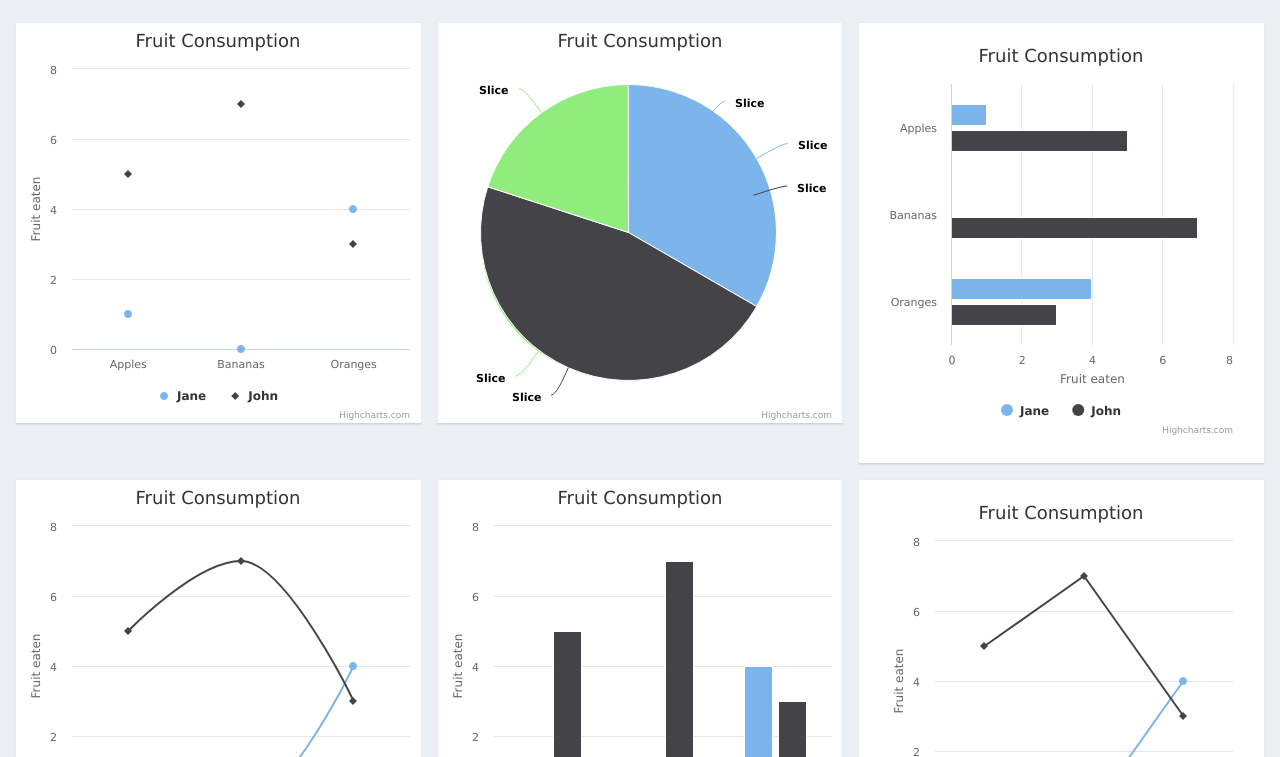
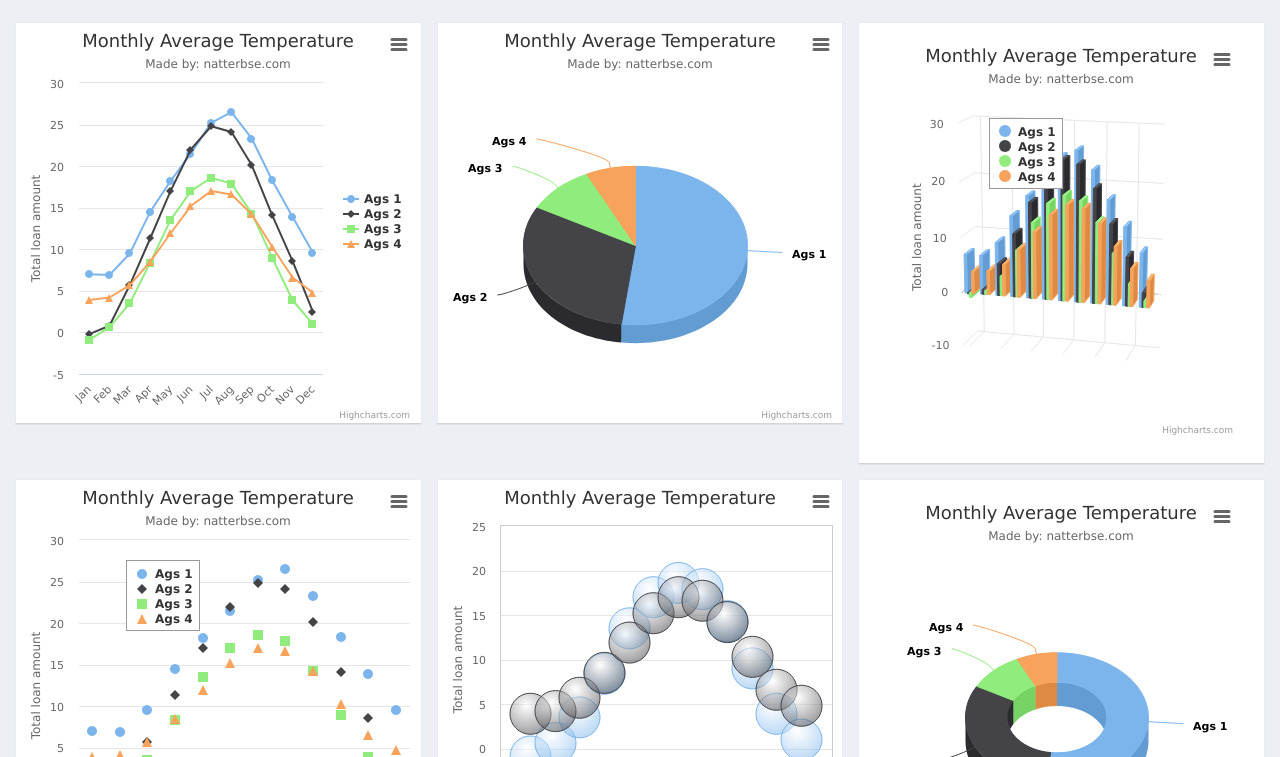
Before and after one commit to aramidefemi/graphs, a plain HTML site: page index.html in a window 1280 px wide. Shown: the part 43-800 px from the top of the page. Drawn offline with nearby package versions, Linux system fonts and the light colour scheme; some packages are replaced by stand-ins of ours; a script that the page names is missing.

Commit message:
Add files via upload

```diff
--- a/graphs.js
+++ b/graphs.js
@@ -2,177 +2,225 @@
  $(function () {
 
 
-    var myChart = Highcharts.chart('c4', {
-        chart: {
-            type: 'line'
-        },
-        title: {
-            text: 'Fruit Consumption'
-        },
-        xAxis: {
-            categories: ['Apples', 'Bananas', 'Oranges']
-        },
-        yAxis: {
-            title: {
-                text: 'Fruit eaten'
-            }
-        },
-        series: [{
-            name: 'Jane',
-            data: [1, 0, 4]
-        }, {
-            name: 'John',
-            data: [5, 7, 3]
-        }]
-    });
+var title = {
+      text: 'Monthly Average Temperature'
+   };
+   var subtitle = {
+      text: 'Made by: natterbse.com'
+   };
+   var xAxis = {
+      categories: ['Jan', 'Feb', 'Mar', 'Apr', 'May', 'Jun',
+         'Jul', 'Aug', 'Sep', 'Oct', 'Nov', 'Dec']
+   };
+   var yAxis = {
+      title: {
+        text: 'Total loan amount'
+      },
+      plotLines: [{
+         value: 0,
+         width: 1,
+         color: '#808080'
+      }]
+   };
 
-    var myC  = Highcharts.chart('c3', {
-        chart: {
-            type: 'pie'
-        },
-        title: {
-            text: 'Fruit Consumption'
-        },
-        xAxis: {
-            categories: ['Apples', 'Bananas', 'Oranges']
-        },
-        yAxis: {
-            title: {
-                text: 'Fruit eaten'
-            }
-        },
-        series: [{
-            name: 'Jane',
-            data: [1, 0, 4]
-        }, {
-            name: 'John',
-            data: [5, 7, 3]
-        }]
-    });
+   var tooltip = {
+      valueSuffix: ' Naira'
+   }
 
-         var myCw  = Highcharts.chart('c6', {
-        chart: {
-            type: 'spline'
-        },
-        title: {
-            text: 'Fruit Consumption'
-        },
-        xAxis: {
-            categories: ['Apples', 'Bananas', 'Oranges']
-        },
-        yAxis: {
-            title: {
-                text: 'Fruit eaten'
-            }
-        },
-        series: [{
-            name: 'Jane',
-            data: [1, 0, 4]
-        }, {
-            name: 'John',
-            data: [5, 7, 3]
-        }]
-    });
+   var legend = {
+      layout: 'vertical',
+      align: 'right',
+      verticalAlign: 'middle',
+      borderWidth: 0
+   };
 
-    var myCw  = Highcharts.chart('c5', {
-        chart: {
-            type: 'column'
-        },
-        title: {
-            text: 'Fruit Consumption'
-        },
-        xAxis: {
-            categories: ['Apples', 'Bananas', 'Oranges']
-        },
-        yAxis: {
-            title: {
-                text: 'Fruit eaten'
-            }
-        },
-        series: [{
-            name: 'Jane',
-            data: [1, 0, 4]
-        }, {
-            name: 'John',
-            data: [5, 7, 3]
-        }]
-    });
-
-    var myCw  = Highcharts.chart('c1', {
-        chart: {
-            type: 'scatter'
-        },
-        title: {
-            text: 'Fruit Consumption'
-        },
-        xAxis: {
-            categories: ['Apples', 'Bananas', 'Oranges']
-        },
-        yAxis: {
-            title: {
-                text: 'Fruit eaten'
-            }
-        },
-        series: [{
-            name: 'Jane',
-            data: [1, 0, 4]
-        }, {
-            name: 'John',
-            data: [5, 7, 3]
-        }]
-    });
-
-    var myCa  = Highcharts.chart('c2', {
-        chart: {
-            type: 'bar'
-        },
-        title: {
-            text: 'Fruit Consumption'
-        },
-        xAxis: {
-            categories: ['Apples', 'Bananas', 'Oranges']
-        },
-        yAxis: {
-            title: {
-                text: 'Fruit eaten'
-            }
-        },
-        series: [{
-            name: 'Jane',
-            data: [1, 0, 4]
-        }, {
-            name: 'John',
-            data: [5, 7, 3]
-        }]
-    });
+   var series =  [
+      {
+         name: 'Ags 1',
+         data: [7.0, 6.9, 9.5, 14.5, 18.2, 21.5, 25.2,
+            26.5, 23.3, 18.3, 13.9, 9.6]
+      },
+      {
+         name: 'Ags 2',
+         data: [-0.2, 0.8, 5.7, 11.3, 17.0, 22.0, 24.8,
+            24.1, 20.1, 14.1, 8.6, 2.5]
+      },
+      {
+         name: 'Ags 3',
+         data: [-0.9, 0.6, 3.5, 8.4, 13.5, 17.0, 18.6,
+            17.9, 14.3, 9.0, 3.9, 1.0]
+      },
+      {
+         name: 'Ags 4',
+         data: [3.9, 4.2, 5.7, 8.5, 11.9, 15.2, 17.0,
+            16.6, 14.2, 10.3, 6.6, 4.8]
+      }
+   ];
 
 
-     var myCa  = Highcharts.chart('c7', {
-        chart: {
-            type: 'area'
-        },
-        title: {
-            text: 'Fruit Consumption'
-        },
-        xAxis: {
-            categories: ['Apples', 'Bananas', 'Oranges']
-        },
-        yAxis: {
-            title: {
-                text: 'Fruit eaten'
-            }
-        },
-        series: [{
-            name: 'Jane',
-            data: [1, 0, 4]
-        }, {
-            name: 'John',
-            data: [5, 7, 3]
-        }]
-    });
+var json = {};
 
 
 
+json.title = title;
+json.subtitle = subtitle;
+json.xAxis = xAxis;
+json.yAxis = yAxis;
+json.tooltip = tooltip;
+json.legend = legend;
+json.series = series;
+
+$('#c1').highcharts(json);
 
 
+ var chart = {
+      type: 'scatter',
+	  zoomType: 'xy'
+   };var legend = {
+      layout: 'vertical',
+      align: 'left',
+      verticalAlign: 'top',
+      x: 100,
+      y: 70,
+      floating: true,
+      backgroundColor: (Highcharts.theme && Highcharts.theme.legendBackgroundColor) || '#FFFFFF',
+      borderWidth: 1
+   }
+   var plotOptions = {
+      scatter: {
+         marker: {
+            radius: 5,
+            states: {
+               hover: {
+                  enabled: true,
+                  lineColor: 'rgb(100,100,100)'
+               }
+            }
+         },
+         states: {
+            hover: {
+               marker: {
+                  enabled: false
+               }
+            }
+         },
+         tooltip: {
+            headerFormat: '<b>{series.name}</b><br>',
+            pointFormat: '{point.x} cm, {point.y} kg'
+         }
+      }
+   };
+
+json.legend = legend;
+json.plotOptions = plotOptions;
+json.chart = chart;
+   $('#c6').highcharts(json);
+var chart = {
+      renderTo: 'container',
+      type: 'column',
+      margin: 75,
+      options3d: {
+         enabled: true,
+         alpha: 15,
+         beta: 15,
+         depth: 50,
+         viewDistance: 25
+      }
+   };
+
+json.chart = chart;
+$('#c2').highcharts(json);
+  var chart = {
+      type: 'pie',
+      options3d: {
+         enabled: true,
+         alpha: 45,
+         beta: 0
+      }
+   };
+    var plotOptions = {
+      pie: {
+          allowPointSelect: true,
+          cursor: 'pointer',
+          depth: 35,
+          dataLabels: {
+             enabled: true,
+             format: '{point.name}'
+          }
+      }
+   };
+   var series= [{
+         type: 'pie',
+            name: 'Total loan amount',
+            data: [
+                ['Ags 1',   45.0],
+                ['Ags 2',       26.8],
+
+                ['Ags 3',    8.5],
+                ['Ags 4',     6.2]
+   ]}];
+json.plotOptions = plotOptions;
+   json.series = series;
+json.chart = chart;
+$('#c3').highcharts(json);
+
+ var chart = {
+      type: 'pie',
+      options3d: {
+         enabled: true,
+         alpha: 45
+      }
+   };
+  var plotOptions = {
+      pie: {
+         innerSize: 100,
+         depth: 45
+      }
+   };
+json.chart = chart;
+
+json.plotOptions = plotOptions;
+$('#c4').highcharts(json);
+var chart = {
+      type: 'bubble',
+	  plotBorderWidth: 1,
+      zoomType: 'xy'
+   };
+
+
+   var series= [{
+           data: [-0.9, 0.6, 3.5, 8.4, 13.5, 17.0, 18.6,
+            17.9, 14.3, 9.0, 3.9, 1.0],
+            marker: {
+                fillColor: {
+                    radialGradient: { cx: 0.4, cy: 0.3, r: 0.7 },
+                    stops: [
+                        [0, 'rgba(255,255,255,0.5)'],
+                        [1, Highcharts.Color(Highcharts.getOptions().colors[0]).setOpacity(0.5).get('rgba')]
+                    ]
+                }
+            }
+        }, {
+            data: [3.9, 4.2, 5.7, 8.5, 11.9, 15.2, 17.0,
+            16.6, 14.2, 10.3, 6.6, 4.8],
+            marker: {
+                fillColor: {
+                    radialGradient: { cx: 0.4, cy: 0.3, r: 0.7 },
+                    stops: [
+                        [0, 'rgba(255,255,255,0.5)'],
+                        [1, Highcharts.Color(Highcharts.getOptions().colors[1]).setOpacity(0.5).get('rgba')]
+                    ]
+                }
+            }
+      }
+   ];
+
+   var json = {};
+   json.chart = chart;
+   json.title = title;
+   json.xAxis = xAxis;
+   json.yAxis = yAxis;
+   json.series = series;
+
+   $('#c5').highcharts(json);
 });
--- a/index.html
+++ b/index.html
@@ -53,11 +53,12 @@
 
         <script src="http://code.highcharts.com/highcharts.js"></script>
 
+
 <script src="http://code.highcharts.com/maps/highmaps.js"></script>
-
+<script src="http://code.highcharts.com/maps/modules/exporting.js"></script>
 <script src="http://code.highcharts.com/maps/modules/map.js"></script>
 
-<script src="https://code.highcharts.com/mapdata/countries/ng/ng-all.js"></script>
+   <script src="https://code.highcharts.com/highcharts-3d.js"></script>
     <script src="graphs.js"></script>
     <!--BootstrapJS [ RECOMMENDED ]-->
     <script src="js/bootstrap.min.js"></script>
@@ -202,36 +203,7 @@
 					             </div>
 						  </div>
 					</div>
-					 <div class="row">
 
-					        <div class="col-md-4 ">
-					            <div class="panel">
-
-
-					                        <div id="c9" style="width:100%;"> </div>
-
-					                </div>
-					        </div>
-							<div class="col-md-4 ">
-					            <div class="panel">
-
-
-					                        <div id="c8" style="width:100%;"> </div>
-
-					                </div>
-					        </div>
-					       <div class="col-md-4 ">
-					            <div class="panel">
-					              <!--===================================================-->
-					                <div class="panel-body">
-
-					                        <div id="c7" style="width:100%;"> </div>
-
-
-					                </div>
-					             </div>
-						  </div>
-					</div>
 
                 </div>
                 <!--===================================================-->
```
